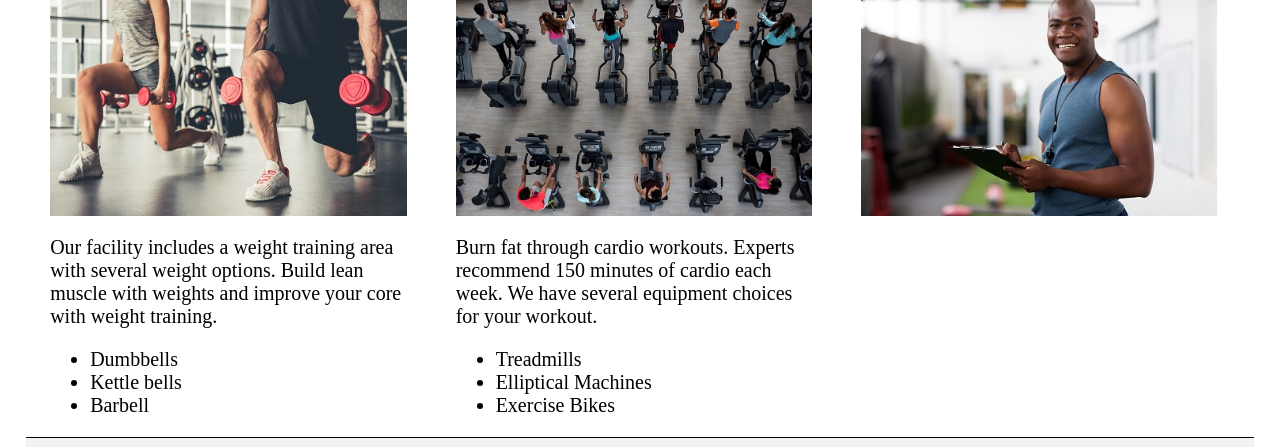
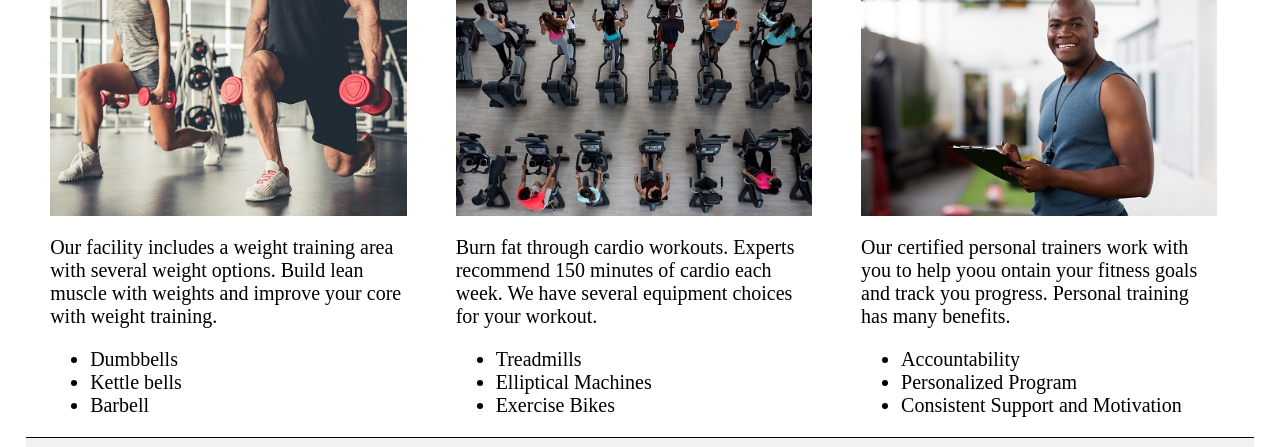
Before and after one commit to CAP4064-301SP2024/lecture-code, a plain HTML site: page chapter4/scripts/aboutUs.html in a window 1280 px wide. Shown: the part 314-761 px from the top of the page. Drawn offline with Linux system fonts and the light colour scheme.

Commit message:
about us fixed

```diff
--- a/chapter4/scripts/aboutUs.html
+++ b/chapter4/scripts/aboutUs.html
@@ -47,7 +47,17 @@
         </div>
         <div id="training">
             <h1>Personal training</h1>
-            <img class="equip" src="../images/personal-trainer.jpg" alt="Personal Training">
+            <img src="../images/personal-trainer.jpg" alt="Personal Training">
+
+            <p>
+                Our certified personal trainers work with you to help yoou ontain your
+                fitness goals and track you progress. Personal training has many benefits.
+              </p>
+              <ul>
+                <li>Accountability</li>
+                <li>Personalized Program</li>
+                <li>Consistent Support and Motivation</li>
+              </ul>
         </div>
         <div id="exercises">
             <h1>Commons Exercise</h1>
```
